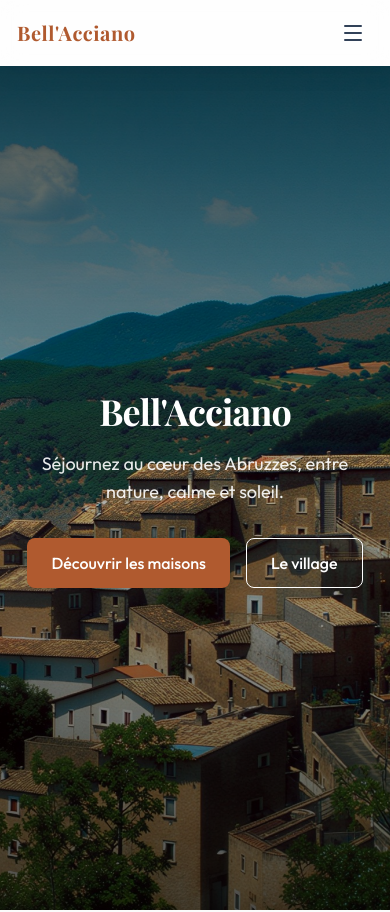
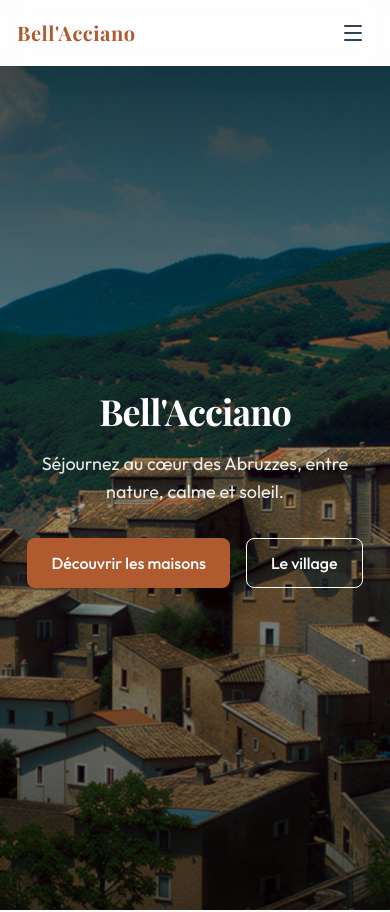
Before and after one commit to aldeobacchus/vivacciano, a Vue app: page / in a window 390 px wide. Shown: the top 912 px of the page. Built offline with nearby package versions, Linux system fonts and the light colour scheme; a web font is replaced by a local one.

Commit message:
feat: change animation  scroll mobile

```diff
--- a/src/views/HomeView.vue
+++ b/src/views/HomeView.vue
@@ -3,11 +3,9 @@ import { gites } from "../data/gites"
 import { ref, onMounted, onUnmounted } from 'vue'
 
 const scrollY = ref(0)
-const isMobile = ref(false)
 let ticking = false
 
 const handleScroll = () => {
-  if (isMobile.value) return;
   if (!ticking) {
     window.requestAnimationFrame(() => {
       scrollY.value = window.scrollY
@@ -17,20 +15,13 @@ const handleScroll = () => {
   }
 }
 
-const handleResize = () => {
-  isMobile.value = window.innerWidth <= 768;
-}
-
 import HoverCard from '../components/ui/HoverCard.vue'
 
 onMounted(() => {
-  handleResize();
-  window.addEventListener('resize', handleResize, { passive: true })
   window.addEventListener('scroll', handleScroll, { passive: true })
 })
 
 onUnmounted(() => {
-  window.removeEventListener('resize', handleResize)
   window.removeEventListener('scroll', handleScroll)
 })
 </script>
@@ -39,15 +30,12 @@ onUnmounted(() => {
   <div>
 
     <!-- HERO -->
-    <section class="relative h-[100dvh] flex items-center justify-center text-white overflow-hidden">
+    <section class="relative h-[100svh] flex items-center justify-center text-white overflow-hidden">
 
       <!-- IMAGE BACKGROUND -->
       <div
-        class="absolute inset-0 bg-cover bg-center will-change-transform"
-        :class="{ 'scale-125': !isMobile }"
-        :style="isMobile ? {
-          backgroundImage: `url('/images/village/acciano-upscale.jpg')`
-        } : {
+        class="absolute inset-0 bg-cover bg-center scale-125 will-change-transform"
+        :style="{
           backgroundImage: `url('/images/village/acciano-upscale.jpg')`,
           transform: `translate3d(0, ${scrollY * 0.4}px, 0)`,
           filter: `blur(${Math.min(12, 0.5 + scrollY * 0.015)}px) brightness(0.95)`
```
